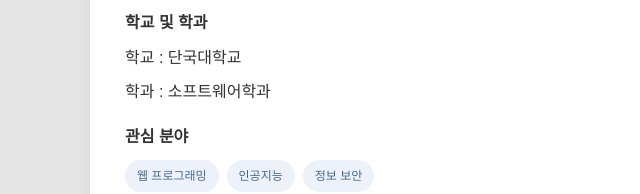
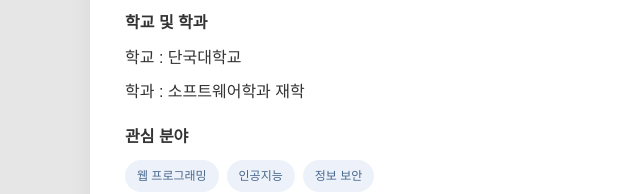
Before and after one commit to KimYudam/MyHompage, a plain HTML site: page index.html in a window 1280 px wide. Shown: the part 606-800 px from the top of the page, 0-640 px from the left. Drawn offline with Linux system fonts and the light colour scheme; no server answers.

Commit message:
홈페이지 정보 수정

```diff
--- a/index.html
+++ b/index.html
@@ -15,7 +15,7 @@
     </ul></nav>
     <main id="content"><section id="main-section">
       <section id="home" class="panel hero"><p class="eyebrow">WELCOME</p><h2>Welcome to my personal homepage!</h2><p>저의 소개와 프로젝트, 소소한 일상을 기록하는 공간입니다.</p><a class="button-link" href="daily.html">MY DAILY 보러 가기</a></section>
-      <section id="about" class="panel"><h2>ABOUT ME</h2><h3>학교 및 학과</h3><ul class="plain-list"><li>학교 : 단국대학교</li><li>학과 : 소프트웨어학과</li></ul><h3>관심 분야</h3><ul class="tags"><li>웹 프로그래밍</li><li>인공지능</li><li>정보 보안</li></ul></section>
+      <section id="about" class="panel"><h2>ABOUT ME</h2><h3>학교 및 학과</h3><ul class="plain-list"><li>학교 : 단국대학교</li><li>학과 : 소프트웨어학과 재학</li></ul><h3>관심 분야</h3><ul class="tags"><li>웹 프로그래밍</li><li>인공지능</li><li>정보 보안</li></ul></section>
       <section id="activity" class="panel"><h2>PROJECT & ACTIVITY</h2>
         <article class="project"><h3>DogWalk</h3><p>캡스톤 디자인 프로젝트</p><a href="https://github.com/dogwalk-labs/dogwalk" target="_blank" rel="noopener noreferrer">GitHub Repository</a></article>
         <article class="project"><h3>Chatply (챗플리)</h3><p>오픈소스 AI 응용 수업에서 진행한 감정 기반 음악 추천 챗봇 프로젝트</p><a href="https://github.com/cosmosweet/chatply-v1.0" target="_blank" rel="noopener noreferrer">GitHub Repository</a></article>
```
